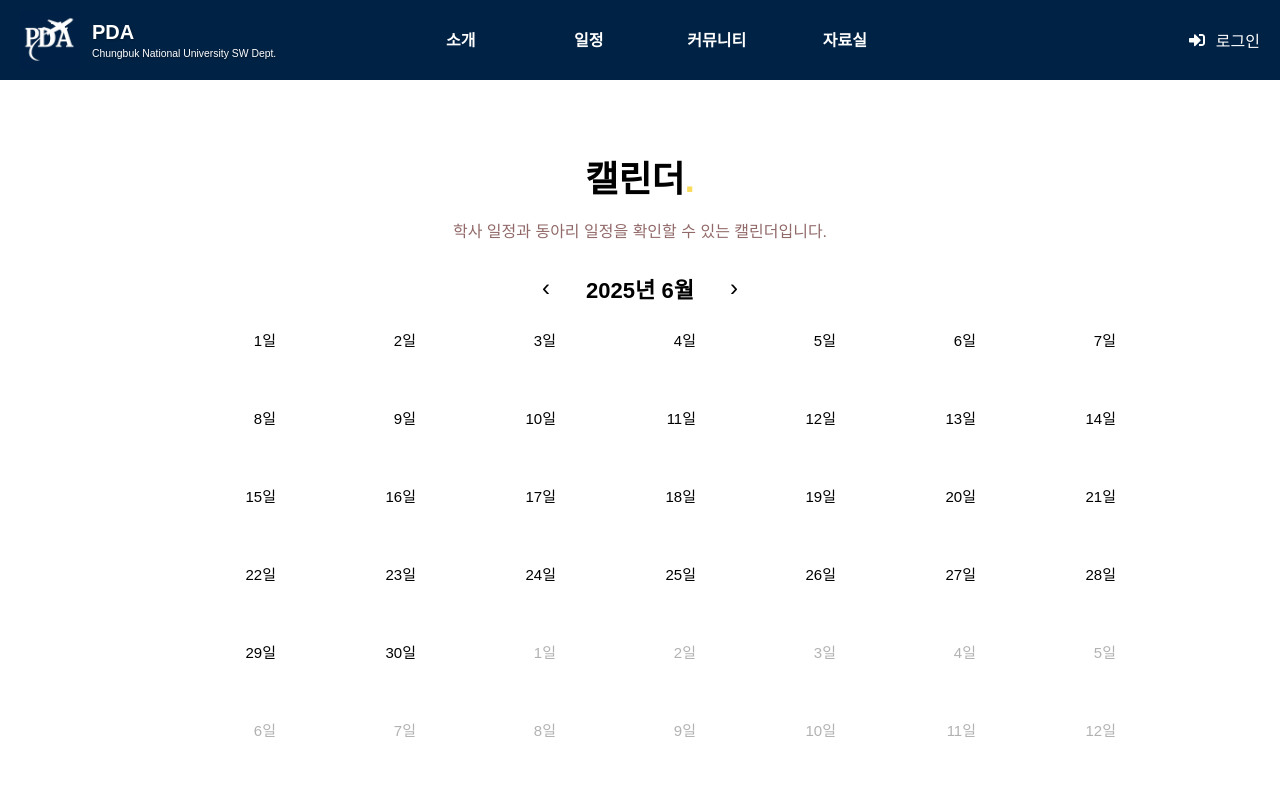
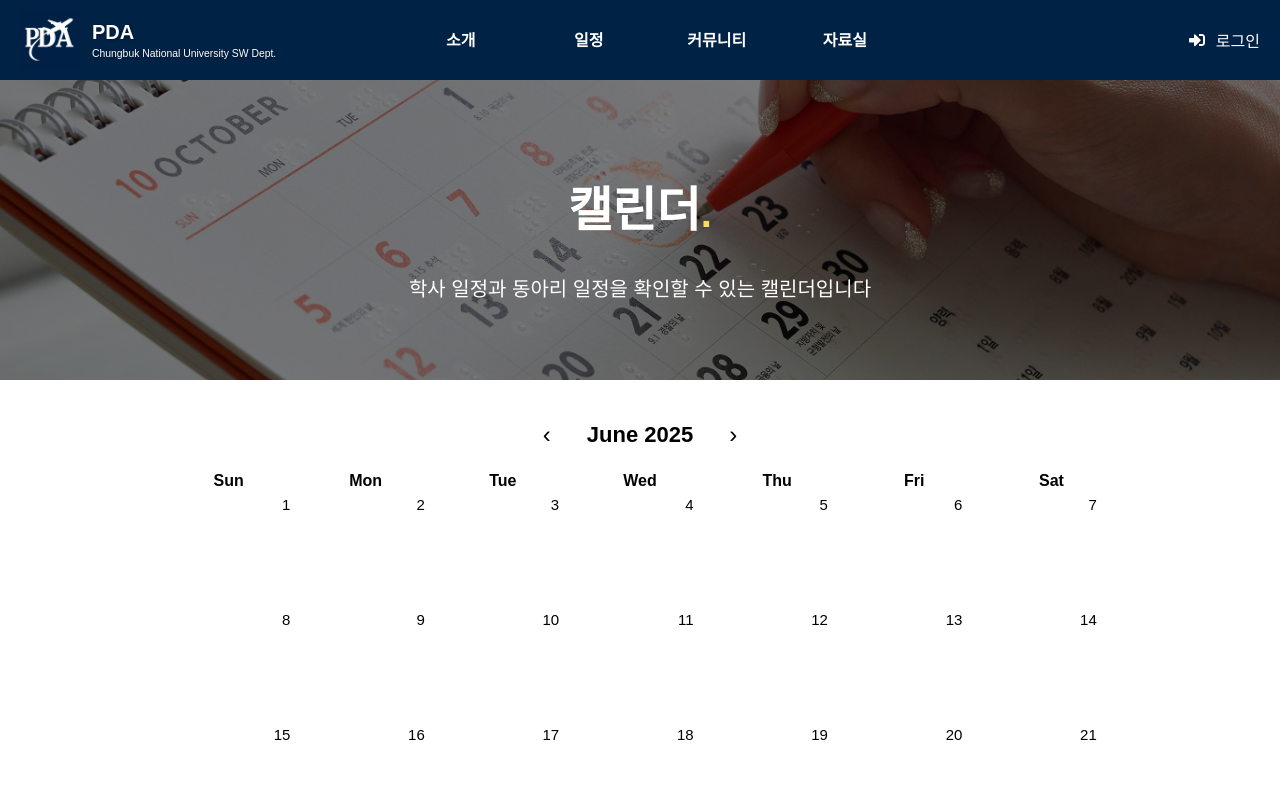
Before and after one commit to junhyeon-devops/club-website-infra, a React (Create React App) app: page /schedule/calendar in a window 1280 px wide. Shown: the top 800 px of the page. Built offline with nearby package versions, Linux system fonts and the light colour scheme.

Commit message:
intro top 페이지에 적용

```diff
--- a/src/components/Header.js
+++ b/src/components/Header.js
@@ -14,7 +14,7 @@ const navItems = [
   {
     label: '일정',
     submenu: [
-      { text: '동아리 일정', link: '/schedule/calendar' },
+      { text: '캘린더', link: '/schedule/calendar' },
       { text: '내 일정', link: '/schedule/myschedule' },
     ],
   },
--- a/src/components/Intro_top.js
+++ b/src/components/Intro_top.js
@@ -1,9 +1,12 @@
 import React from 'react';
 import './Intro_top.css';
 
-const Intro_top = ({ title = "소개", subtitle = "우리 동아리에 대해 소개합니다." }) => {
+const Intro_top = ({ title = "대체 타이틀", subtitle = "대체 서브 타이틀입니다.", backgroundImage }) => {
   return (
-    <div className="intro-top-wrapper">
+    <div
+      className="intro-top-wrapper"
+      style={{ backgroundImage: `url(${backgroundImage})` }}
+    >
       <div className="intro-overlay" />
       <div className="intro-text-container">
         <h1 className="intro-title">
--- a/src/pages/Calendar.css
+++ b/src/pages/Calendar.css
@@ -1,46 +1,19 @@
-/* 전체 캘린더 배경과 글자 설정 */
+/* ✅ 전체 캘린더 배경과 글자 설정 */
 .calendar-wrapper {
   background-color: #ffffff;
-  color: rgb(0, 0, 0);
+  color: #000000;
   padding: 40px 20px;
   min-height: 100vh;
 
   max-width: 1000px;
+  width: 100%;
   margin: 0 auto;
+  box-sizing: border-box;
 }
 
-/* 헤더 스타일 */
-.calendar-header {
-  text-align: center;
-  margin-bottom: 30px;
-}
-
-.calendar-header h2 {
-  font-size: 36px;
-  margin-bottom: 10px;
-}
-
-.calendar-header .dot {
-  color: #F9DC5C;
-}
-
-.calendar-header p {
-  font-size: 16px;
-  color: #926969;
-}
-
-/* -------------------- FullCalendar 커스텀 -------------------- */
-
-/* 1. FullCalendar 구조 및 테두리 제거 */
+/* ✅ FullCalendar 구조 및 배경 제거 */
 .fc,
-.fc-theme-standard .fc-scrollgrid {
-  border: none !important;
-  border-top: none !important;
-  border-bottom: none !important;
-  box-shadow: none !important;
-  background: transparent !important;
-}
-
+.fc-theme-standard .fc-scrollgrid,
 .fc-theme-standard table,
 .fc-theme-standard td,
 .fc-theme-standard th,
@@ -54,50 +27,37 @@
   background: transparent !important;
 }
 
-/* 2. 날짜 셀 레이아웃 */
+/* ✅ 날짜 셀 레이아웃 */
 .fc-daygrid-day {
   display: inline-block !important;
   width: 14%;
   text-align: center;
   vertical-align: top;
-  border: none !important;
-  background: none !important;
   padding: 12px 0;
   box-sizing: border-box;
+  transition: background-color 0.2s ease; /* ✅ 부드러운 전환 */
 }
 
-/* 3. 날짜 숫자 */
+/* ✅ 날짜 hover 시 배경색 변화 */
+.fc-daygrid-day:hover {
+  background-color: rgba(0, 0, 0, 0.05); /* 연한 회색 */
+  cursor: pointer;
+}
+
+/* ✅ 날짜 숫자 스타일 */
 .fc-daygrid-day-number {
   font-size: 15px;
-  color: rgb(0, 0, 0);
+  color: #000000;
   font-weight: normal;
   padding: 10px;
 }
 
-/* 4. 요일 헤더 숨기기 */
+/* ✅ 요일 헤더 간격 */
 .fc-col-header {
-  display: none !important;
+  padding-bottom: 10px;
 }
 
-/* 5. FullCalendar 기본 버튼 제거 후 커스텀 헤더 적용 */
-.fc-toolbar-title {
-  display: none;
-}
-.fc-button {
-  display: none;
-}
-
-/* 6. 이벤트 숨김 */
-.fc-event {
-  display: none !important;
-}
-
-/* 7. 오늘 강조 제거 */
-.fc-day-today {
-  background: transparent !important;
-}
-
-/* ✅ 8. 커스텀 헤더 (‹ 제목 › 구조) */
+/* ✅ 커스텀 헤더 (‹ 제목 › 구조) */
 .custom-toolbar {
   display: flex;
   justify-content: center;
@@ -111,7 +71,7 @@
   border: none;
   font-size: 24px;
   cursor: pointer;
-  color: rgb(0, 0, 0);
+  color: #000000;
   transition: transform 0.2s;
 }
 
--- a/src/pages/Calendar.js
+++ b/src/pages/Calendar.js
@@ -1,5 +1,6 @@
 import React, { useState, useRef, useEffect } from 'react';
 import './Calendar.css';
+import Intro_top from '../components/Intro_top';
 
 import FullCalendar from '@fullcalendar/react';
 import dayGridPlugin from '@fullcalendar/daygrid';
@@ -31,11 +32,13 @@ function Calendar({ isAdmin }) {
   };
 
   return (
+
+    <>
+      <Intro_top title="캘린더"
+      subtitle="학사 일정과 동아리 일정을 확인할 수 있는 캘린더입니다"
+      backgroundImage="/calendar.jpg"
+    />
     <div className="calendar-wrapper">
-      <div className="calendar-header">
-        <h2>캘린더<span className="dot">.</span></h2>
-        <p>학사 일정과 동아리 일정을 확인할 수 있는 캘린더입니다.</p>
-      </div>
 
       <div className="custom-toolbar">
         <button className="nav-btn" onClick={handlePrev}>‹</button>
@@ -47,12 +50,12 @@ function Calendar({ isAdmin }) {
         ref={calendarRef}
         plugins={[dayGridPlugin, interactionPlugin]}
         initialView="dayGridMonth"
-        locale="ko"
+        locale="en"
         events={events}
-        height="auto"
-        headerToolbar={false} // ✅ 기본 헤더 제거
+        headerToolbar={false}
       />
     </div>
+  </>
   );
 }
 
--- a/src/pages/ClubIntro.js
+++ b/src/pages/ClubIntro.js
@@ -4,10 +4,11 @@ import Intro_top from '../components/Intro_top';
 function ClubIntro() {
   return (
     <>
-<Intro_top
-  title="소개"
-  subtitle="동아리에 대해 소개합니다."
-/>
+    <Intro_top
+      title="소개"
+      subtitle="동아리에 대해 소개합니다."
+      backgroundImage="/cbnu_img.jpg"
+    />
 
       <section
         style={{
--- a/src/pages/MySchedule.js
+++ b/src/pages/MySchedule.js
@@ -1,6 +1,7 @@
 // src/pages/MySchedule.jsx
 import React, { useState } from 'react';
 import './MySchedule.css';
+import Intro_top from '../components/Intro_top';
 
 const MySchedule = () => {
   const [filter, setFilter] = useState('in-progress');
@@ -25,6 +26,11 @@ const MySchedule = () => {
   ];
 
   return (
+    <>
+      <Intro_top title="내 일정"
+      subtitle="내 일정을 관리할 수 있는 페이지입니다"
+      backgroundImage="/calendar.jpg"
+    />
     <div className="schedule-wrapper">
       <button className="add-button">+ 일정 추가</button>
 
@@ -68,6 +74,7 @@ const MySchedule = () => {
         </tbody>
       </table>
     </div>
+    </>
   );
 };
 
--- a/src/pages/ProfessorIntro.js
+++ b/src/pages/ProfessorIntro.js
@@ -8,6 +8,7 @@ function ProfessorIntro() {
       <Intro_top
         title="소개"
         subtitle="동아리 교수님을 소개합니다."
+        backgroundImage="/cbnu_img.jpg"
       />
 
       {/* 전체 section은 꽉 차게 */}
--- a/src/pages/Staff.js
+++ b/src/pages/Staff.js
@@ -59,7 +59,10 @@ function Member() {
 
   return (
     <>
-      <Intro_top title="소개" subtitle="동아리 현 임원들을 소개합니다." />
+      <Intro_top title="소개"
+      subtitle="동아리 현 임원들을 소개합니다."
+      backgroundImage="/cbnu_img.jpg"
+    />
 
       <section style={{ width: '100%', backgroundColor: '#fff', padding: '60px 0' }}>
         <div className="member-container" style={{ maxWidth: '1000px', margin: '0 auto', padding: '0 2rem' }}>
```
